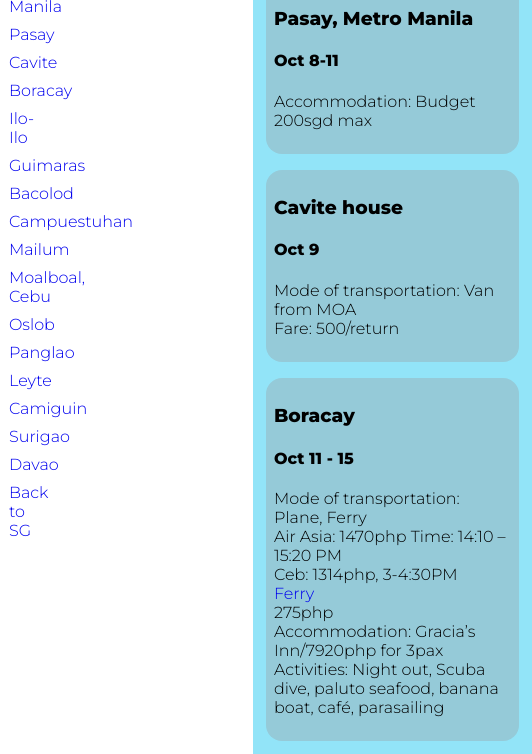
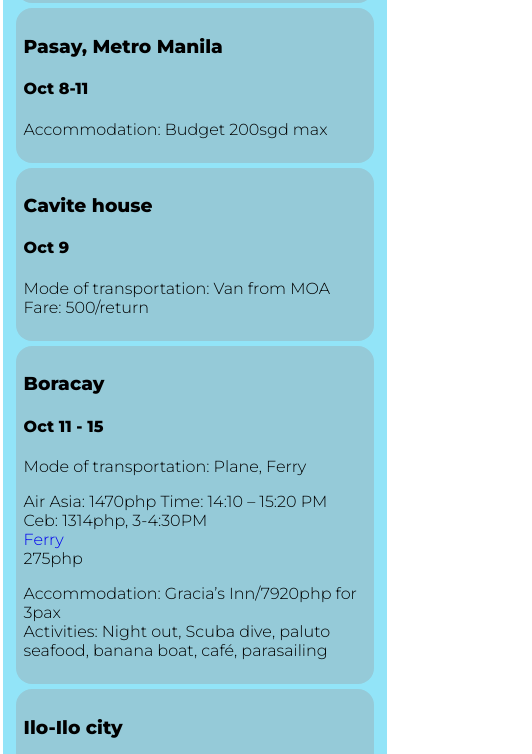
Before and after one commit to olivm83/myportfolio, a plain HTML site: page itinerary/index.html in a window 390 px wide. Shown: the part 225-979 px from the top of the page, 532 px wide, since content can reach past the window. Drawn offline with Linux system fonts and the light colour scheme.

Commit message:
Updated layout for mobile view

```diff
--- a/itinerary/index.html
+++ b/itinerary/index.html
@@ -57,12 +57,12 @@
     <div id="Boracay" class = "destination">
         <h3>Boracay</h3>
         <h4>Oct 11 - 15</h4>
-        <p>Mode of transportation: Plane, Ferry <br>
-            Air Asia: 1470php Time: 14:10 – 15:20 PM <br>
+        <p>Mode of transportation: Plane, Ferry </p>
+            <p>Air Asia: 1470php Time: 14:10 – 15:20 PM <br>
             Ceb: 1314php, 3-4:30PM <br>
             <a href="https://12go.asia/en/travel/caticlan-jetty-boracay/boracay">Ferry</a> <br>
-            275php <br>
-            Accommodation: Gracia’s Inn/7920php for 3pax <br>
+            275php </p>
+        <p>Accommodation: Gracia’s Inn/7920php for 3pax <br>
             Activities: Night out, Scuba dive, paluto seafood, banana boat,
             café, parasailing</p>
     </div>
--- a/itinerary/style.css
+++ b/itinerary/style.css
@@ -5,7 +5,7 @@ body{
 /* HEADER */
 header{
     /* border-bottom: 1px solid rgb(149, 202, 216); */
-    width: 13vw;
+    width: 17.5%;
     height: 100vh;
     text-align: left;
     position: fixed;
@@ -15,15 +15,17 @@ header{
 
 header>ul{
     margin: 5px auto;
-    width: 12vw;
+    /* width: 16vw; */
     padding: 0;
     /* text-align: center  ; */
+    box-sizing: border-box;
 }
 
 h1{
     margin: 0;
     padding: 10px 0;
     text-align: center;
+    /* width: 16vw; */
 }
 
 header li{
@@ -33,6 +35,7 @@ header li{
     padding: 3px 5px;
     margin: 3px 2px;
     height: fit-content;
+    list-style: none;
 }
 a{
     text-decoration: none;
@@ -43,28 +46,76 @@ header li:hover{
 }
 /* MAIN CONTENT */
 #container {
+    display: flex;
+    justify-content: space-evenly;
     width: 65vw;
     background-color: rgba(78, 211, 244, 0.611);
     margin: 0 auto;
-    position: absolute;
-    top: 0;
-    left: 30vh;
+    /* position: absolute; */
+    /* top: 0; */
+    margin-left: 17.5%;
+    /* left: 32.5vh; */
     padding: 0.8rem;
     padding-top: 0;
-    /* display: grid;
-    grid-template-columns: repeat(4, 1fr);
-    grid-auto-rows: minmax(24%, auto); */
+    flex-wrap: wrap;
 }
 
 .destination {
-    /* grid-column: 1 / 4;
-    grid-row: 1; */
     /* display: inline-block; */
     margin-top: 0;
-    /* height: 100vh; */
-    /* width: 22%; */
-    margin-top: 1em;
+    /* height: 45vh; */
+    width: 22%;
     padding: 0.5rem;
     border-radius: 1em;
     background-color: rgb(149, 202, 216);
+    /* overflow: auto; */
+    /* border-bottom: 10px solid rgba(149, 201, 216, 0.43); */
 }
+/* .destination:hover::-webkit-scrollbar {
+    display: none;
+} */
+
+@media only screen and (max-width: 768px) {
+
+    header{
+        border-bottom: 1px solid rgb(149, 202, 216);
+        width: 100vw;
+        height: 50px;
+        margin-top: 10px;
+        overflow: hidden;
+    }
+
+    h1{
+        font-size: 1.3rem;
+    }
+
+    /* header>ul{
+        margin: 5px auto;
+        padding: 0;
+        box-sizing: border-box;
+    } */
+
+    /* header li{
+        box-sizing: border-box;
+        border-radius: 0.4em;
+        padding: 3px 5px;
+        margin: 3px 2px;
+        height: fit-content;
+        list-style: none;
+        text-align: center;
+    } */
+
+    /* MAIN CONTENT */
+    #container {
+        /* background-color: rgba(78, 211, 244, 0.611); */
+        margin: 50px auto 0;
+        width: 92vw;
+    }
+
+    .destination {
+        width: 100em;
+        display: block;
+        margin-top: 5px;
+    }
+
+}
```
